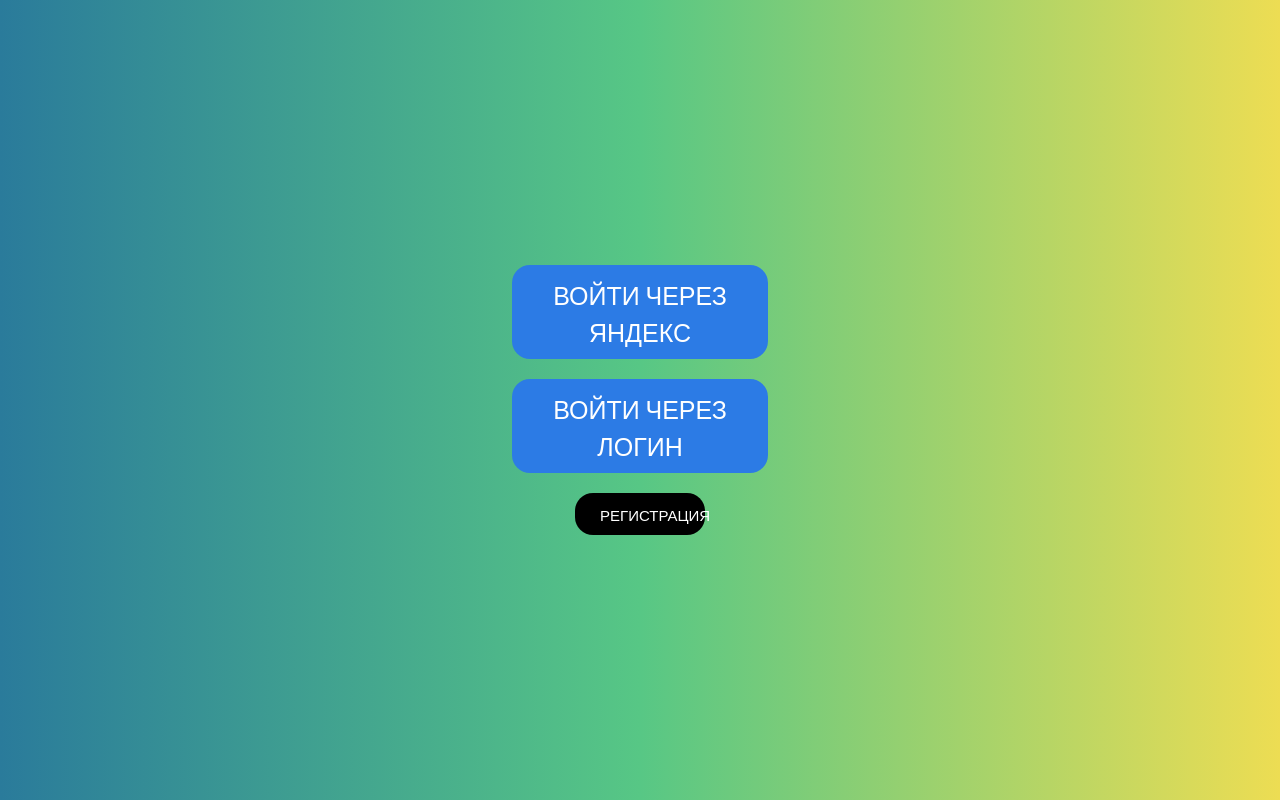
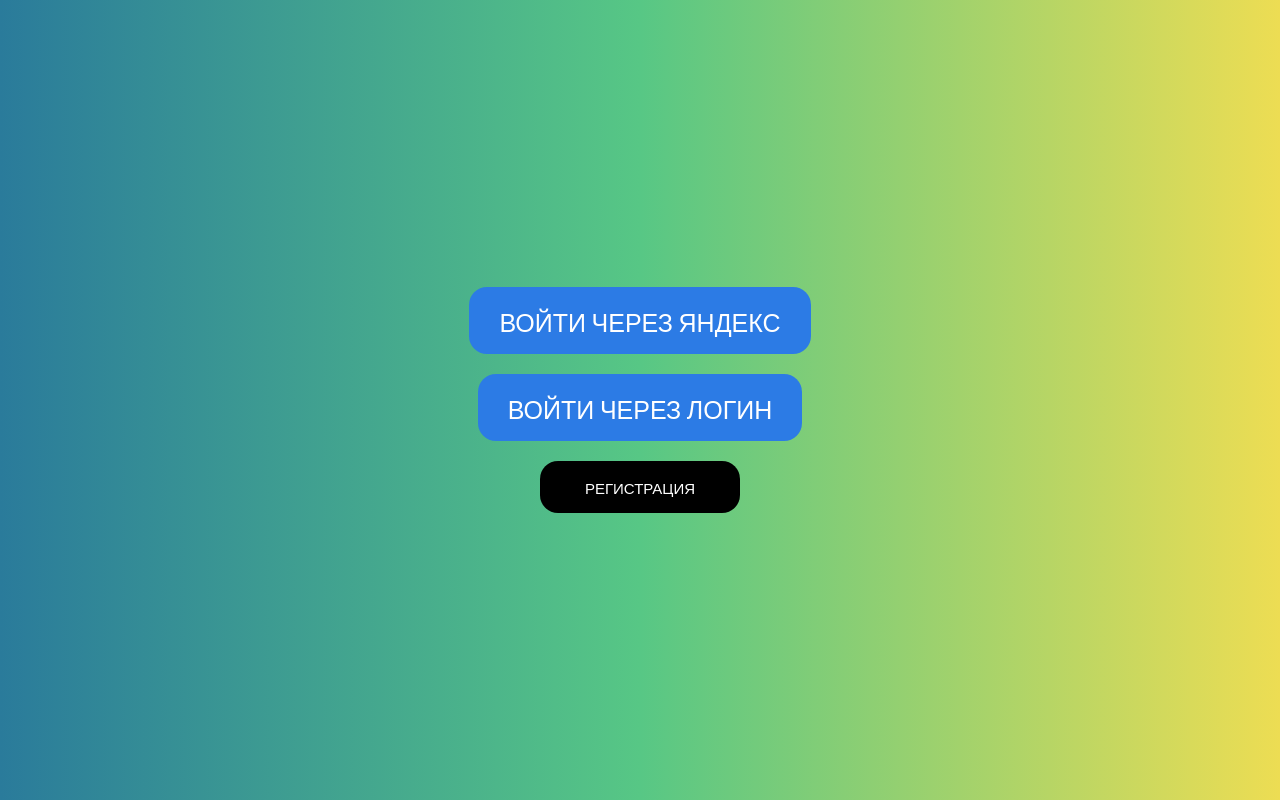
Before and after one commit to hellstaff98/TE-Mentor, a plain HTML site: page index.html in a window 1280 px wide. Drawn offline with nearby package versions, Linux system fonts and the light colour scheme.

Commit message:
fixed styles

```diff
--- a/style.css
+++ b/style.css
@@ -1,54 +1,10 @@
-body
-{
+body {
     margin: 0;
-    border: 0;
+    padding: 0;
+    min-height: 100vh;
     background: #2A7B9B;
     background: linear-gradient(90deg, rgba(42, 123, 155, 1) 0%, rgba(87, 199, 133, 1) 50%, rgba(237, 221, 83, 1) 100%);
-}
-
-.login-btn {
-    display: inline-block;
-    width: 20%;
-    height: 30%;
-    font-family: "Oswald", sans-serif;
-    padding: 10px 25px;
-    font-size: 25px;
-
-    color: #fff;
-    background-color: #2c7be5;
-    border:100px;
-    border-radius: 18px;
-    cursor: pointer;
-    transition: all 0.3s ease;
-    text-transform: uppercase;
-
-}
-
-.registration-btn
-{
-    display: inline-block;
-    width: 10%;
-    height: 30%;
-    font-family: "Oswald", sans-serif;
-    padding: 10px 25px;
-    font-size: 15px;
-    color: #fff;
-    background-color: #000000;
-    border:100px;
-    border-radius: 18px;
-    cursor: pointer;
-    transition: all 0.3s ease;
-    text-transform: uppercase;
-    min-width: 130px;
-}
-
-.login-btn:hover{
-    background-color: #1c5bb5;
-    box-shadow: 0 4px 12px rgba(0, 0, 0, 0.15);
-}
-
-.login-btn:active {
-    transform: translateY(5px);
+    background-attachment: fixed;
 }
 
 .button-container {
@@ -58,5 +14,53 @@ body
     justify-content: center;
     align-items: center;
     min-height: 100vh;
-    min-width: 100vh;
+    padding: 20px; /* Добавляем отступы по краям */
+    box-sizing: border-box;
 }
+
+.login-btn {
+    display: inline-block;
+    width: auto; /* Заменяем процентное значение */
+    min-width: 200px; /* Фиксированная минимальная ширина */
+    padding: 15px 30px;
+    font-family: "Oswald", sans-serif;
+    font-size: 25px;
+    color: #fff;
+    background-color: #2c7be5;
+    border: none;
+    border-radius: 18px;
+    cursor: pointer;
+    transition: all 0.3s ease;
+    text-transform: uppercase;
+}
+
+.registration-btn {
+    display: inline-block;
+    width: auto; /* Заменяем процентное значение */
+    min-width: 200px; /* Единая минимальная ширина */
+    padding: 15px 30px;
+    font-family: "Oswald", sans-serif;
+    font-size: 15px;
+    color: #fff;
+    background-color: #000000;
+    border: none;
+    border-radius: 18px;
+    cursor: pointer;
+    transition: all 0.3s ease;
+    text-transform: uppercase;
+}
+
+/* Адаптация для мобильных устройств */
+@media (max-width: 480px) {
+    .login-btn {
+        font-size: 20px;
+        padding: 12px 25px;
+        min-width: 180px;
+    }
+
+    .registration-btn {
+        font-size: 14px;
+        padding: 12px 25px;
+        min-width: 180px;
+    }
+}
```
Also changed, not shown: authPage.html (+2 -2 lines).
